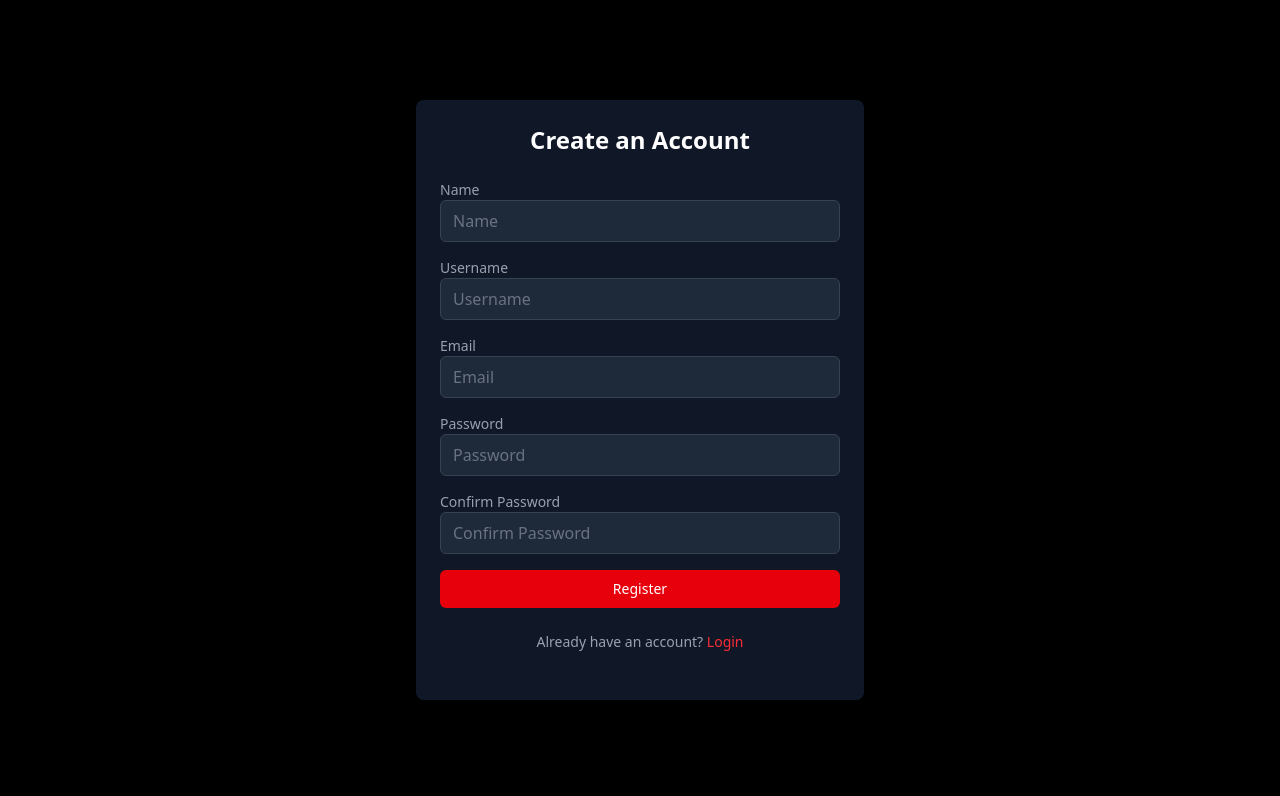
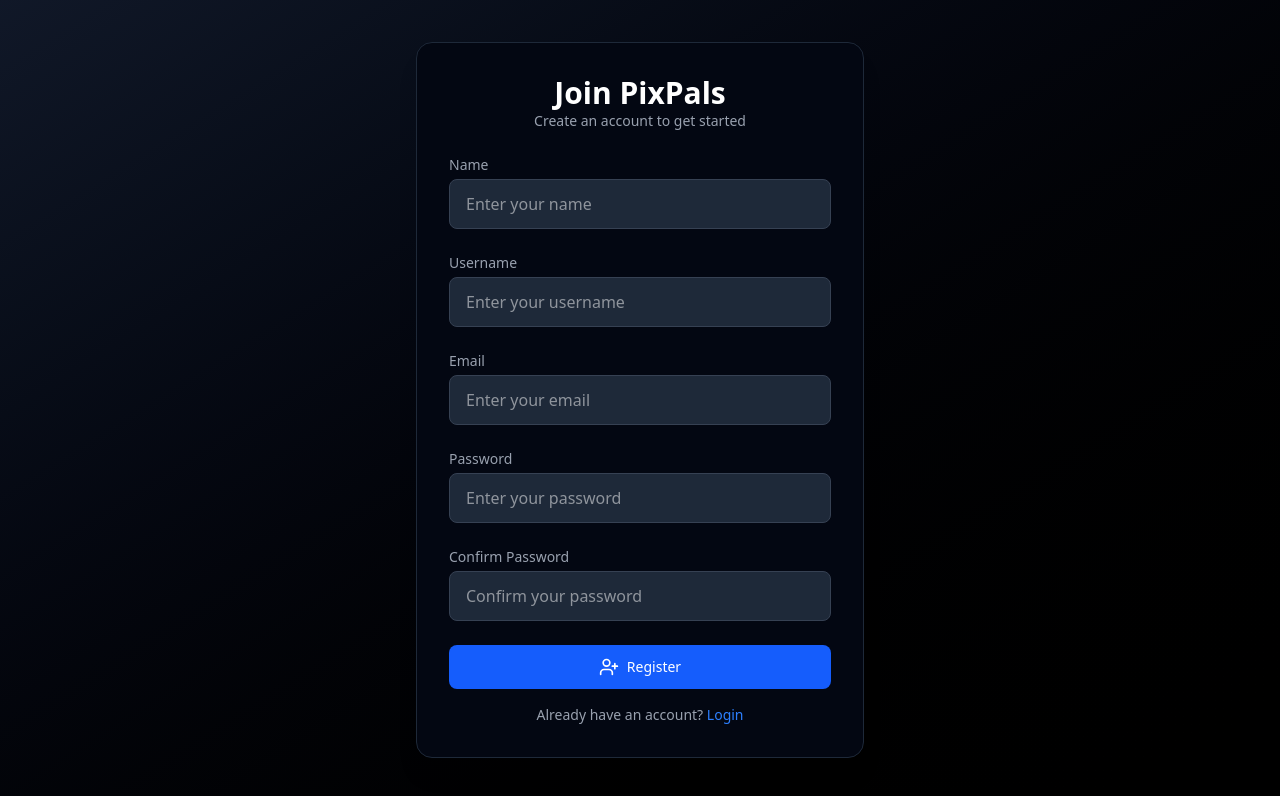
Before and after one commit to akarsh-pahariya/pixpals, a React (Vite) app in the folder client/: page /register in a window 1280 px wide. Shown: the top 796 px of the page. Built offline with nearby package versions, Linux system fonts and the light colour scheme; no server answers.

Commit message:
Grouup creation completed on frontend

```diff
--- /dev/null
+++ b/client/src/components/groups/CreateGroupModal.jsx
@@ -0,0 +1,134 @@
+import { useState } from 'react';
+
+const CreateGroupModal = ({ isOpen, onClose, onSubmit }) => {
+  const [groupName, setGroupName] = useState('');
+  const [username, setUsername] = useState('');
+  const [usersList, setUsersList] = useState([]);
+
+  const handleAddUser = () => {
+    if (username.trim() !== '' && !usersList.includes(username.trim())) {
+      setUsersList([...usersList, username.trim()]);
+      setUsername('');
+    }
+  };
+
+  const handleRemoveUser = (userToRemove) => {
+    setUsersList(usersList.filter((user) => user !== userToRemove));
+  };
+
+  const handleSubmit = (e) => {
+    e.preventDefault();
+    onSubmit({ name: groupName, members: usersList });
+
+    setGroupName('');
+    setUsername('');
+    setUsersList([]);
+    onClose();
+  };
+
+  const handleKeyDown = (e) => {
+    if (e.key === 'Enter') {
+      e.preventDefault();
+      handleAddUser();
+    }
+  };
+
+  if (!isOpen) return null;
+
+  return (
+    <div className="fixed inset-0 bg-black bg-opacity-70 flex items-center justify-center z-50 p-4">
+      <div className="bg-gray-900 border border-gray-800 p-6 rounded-xl shadow-2xl w-full max-w-md text-white">
+        <h2 className="text-xl font-bold mb-6 text-blue-400">
+          Create New Group
+        </h2>
+
+        <form onSubmit={handleSubmit}>
+          <div className="mb-5">
+            <label
+              htmlFor="groupName"
+              className="block text-sm font-medium mb-2 text-gray-300"
+            >
+              Group Name
+            </label>
+            <input
+              type="text"
+              id="groupName"
+              value={groupName}
+              onChange={(e) => setGroupName(e.target.value)}
+              className="w-full p-3 bg-gray-800 border border-gray-700 rounded-lg focus:ring-2 focus:ring-blue-500 focus:border-transparent text-white"
+              required
+            />
+          </div>
+
+          <div className="mb-5">
+            <label
+              htmlFor="username"
+              className="block text-sm font-medium mb-2 text-gray-300"
+            >
+              Add Users
+            </label>
+            <div className="flex">
+              <input
+                type="text"
+                id="username"
+                value={username}
+                onChange={(e) => setUsername(e.target.value)}
+                onKeyDown={handleKeyDown}
+                className="flex-grow p-3 bg-gray-800 border border-gray-700 rounded-l-lg focus:ring-2 focus:ring-blue-500 focus:border-transparent text-white"
+                placeholder="Enter username"
+              />
+              <button
+                type="button"
+                onClick={handleAddUser}
+                className="px-4 bg-blue-600 text-white rounded-r-lg hover:bg-blue-500 transition-all"
+              >
+                Add
+              </button>
+            </div>
+          </div>
+
+          {usersList.length > 0 && (
+            <div className="mb-6">
+              <div className="flex flex-wrap gap-2">
+                {usersList.map((user, index) => (
+                  <div
+                    key={index}
+                    className="flex items-center bg-gray-800 px-3 py-1 rounded-full"
+                  >
+                    <span className="text-sm text-gray-200">{user}</span>
+                    <button
+                      type="button"
+                      onClick={() => handleRemoveUser(user)}
+                      className="ml-2 text-gray-400 hover:text-red-400"
+                    >
+                      ×
+                    </button>
+                  </div>
+                ))}
+              </div>
+            </div>
+          )}
+
+          <div className="flex justify-end gap-3 mt-6">
+            <button
+              type="button"
+              onClick={onClose}
+              className="px-4 py-2 bg-gray-800 text-gray-300 rounded-lg hover:bg-gray-700 transition-all"
+            >
+              Cancel
+            </button>
+            <button
+              type="submit"
+              disabled={groupName.trim() === ''}
+              className="px-4 py-2 bg-blue-600 text-white rounded-lg hover:bg-blue-500 transition-all disabled:opacity-50 disabled:cursor-not-allowed"
+            >
+              Create Group
+            </button>
+          </div>
+        </form>
+      </div>
+    </div>
+  );
+};
+
+export default CreateGroupModal;
--- a/client/src/components/groups/GroupList.jsx
+++ b/client/src/components/groups/GroupList.jsx
@@ -2,7 +2,7 @@ import GroupItem from './GroupItem';
 
 const GroupList = ({ groups }) => {
   return (
-    <div className="space-y-4">
+    <div className="space-y-4 p-6 bg-gray-950 bg-opacity-90 rounded-2xl shadow-xl border border-gray-800 backdrop-blur-md">
       {groups.map((group) => (
         <GroupItem key={group.id} group={group} />
       ))}
--- a/client/src/hooks/useGroups.jsx
+++ b/client/src/hooks/useGroups.jsx
@@ -8,7 +8,7 @@ import { fetchGroupsList } from '../services/groupService';
 import { addGroupList } from '../store/slices/groupSlice';
 import { showErrorToast } from '../components/ui/Toast';
 
-const useGroups = () => {
+const useGroups = (refreshTrigger = 0) => {
   const dispatch = useDispatch();
   const isLoggedIn = useSelector((store) => store.user.isLoggedIn);
 
@@ -31,7 +31,7 @@ const useGroups = () => {
 
       getGroupsList();
     }
-  }, [dispatch, isLoggedIn]);
+  }, [dispatch, isLoggedIn, refreshTrigger]);
 };
 
 export default useGroups;
--- a/client/src/pages/Login.jsx
+++ b/client/src/pages/Login.jsx
@@ -11,11 +11,12 @@ import {
   setIsLoadingToFalse,
   setIsLoadingToTrue,
 } from '../store/slices/loadingSlice';
+import { LogIn } from 'lucide-react';
 
 const Login = () => {
   useAuth();
-  const [username, setUsername] = useState(null);
-  const [password, setPassword] = useState(null);
+  const [username, setUsername] = useState('');
+  const [password, setPassword] = useState('');
   const loading = useSelector((state) => state.loading.isLoading);
   const dispatch = useDispatch();
   const navigate = useNavigate();
@@ -28,7 +29,7 @@ const Login = () => {
       const userData = await loginUser(username, password);
       dispatch(addUserInfo(userData.data.user));
       dispatch(setAuthChecked(true));
-      showSuccessToast('Login Successful !!');
+      showSuccessToast('Login Successful!');
       navigate('/dashboard');
     } catch (error) {
       showErrorToast(error.message);
@@ -37,21 +38,20 @@ const Login = () => {
   };
 
   return (
-    <div className="min-h-screen bg-black flex items-center justify-center px-4">
-      <div className="max-w-md w-full space-y-6 p-6 bg-gray-900 rounded-lg shadow-xl">
-        <div>
-          <h2 className="text-center text-2xl font-bold text-white">
-            Welcome Back
-          </h2>
+    <div className="min-h-screen flex items-center justify-center bg-gradient-to-br from-gray-900 to-black px-4">
+      <div className="max-w-md w-full p-8 bg-gray-950 bg-opacity-90 shadow-xl rounded-2xl backdrop-blur-md border border-gray-800">
+        <div className="text-center mb-6">
+          <h2 className="text-3xl font-bold text-white">Welcome to PixPals</h2>
+          <p className="text-gray-400 text-sm">Log in to continue</p>
         </div>
-        <form className="space-y-4" onSubmit={handleLogin}>
+        <form className="space-y-6" onSubmit={handleLogin}>
           <div>
             <label className="block text-sm font-medium text-gray-400">
               Username
             </label>
             <input
-              className="appearance-none block w-full px-3 py-2 border border-gray-700 placeholder-gray-500 text-white rounded-md focus:outline-none focus:ring-red-500 focus:border-red-500 bg-gray-800"
-              placeholder="Username"
+              className="w-full px-4 py-3 mt-1 bg-gray-800 text-white border border-gray-700 rounded-lg focus:ring-2 focus:ring-blue-500 focus:outline-none transition-all"
+              placeholder="Enter your username"
               onChange={(e) => setUsername(e.target.value)}
             />
           </div>
@@ -60,24 +60,25 @@ const Login = () => {
               Password
             </label>
             <input
-              className="appearance-none block w-full px-3 py-2 border border-gray-700 placeholder-gray-500 text-white rounded-md focus:outline-none focus:ring-red-500 focus:border-red-500 bg-gray-800"
+              className="w-full px-4 py-3 mt-1 bg-gray-800 text-white border border-gray-700 rounded-lg focus:ring-2 focus:ring-blue-500 focus:outline-none transition-all"
               type="password"
-              placeholder="Password"
+              placeholder="Enter your password"
               onChange={(e) => setPassword(e.target.value)}
             />
           </div>
-          <div>
-            <button
-              type="submit"
-              className="w-full py-2 px-4 border border-transparent text-sm font-medium rounded-md text-white bg-red-600 hover:bg-red-700 focus:outline-none focus:ring-2 focus:ring-offset-2 focus:ring-red-500 transition-colors duration-200"
-            >
-              Login
-            </button>
-          </div>
+          <button
+            type="submit"
+            className="w-full flex items-center justify-center gap-2 py-3 px-4 text-sm font-medium rounded-lg text-white bg-blue-600 hover:bg-blue-500 focus:ring-2 focus:ring-blue-500 transition-all"
+          >
+            <LogIn className="w-5 h-5" /> Login
+          </button>
         </form>
-        <div className="text-center text-sm text-gray-400">
+        <div className="text-center text-sm text-gray-400 mt-4">
           Dont have an account?{' '}
-          <Link to="/register" className="text-red-500 hover:text-red-400">
+          <Link
+            to="/register"
+            className="text-blue-500 hover:text-blue-400 transition-all"
+          >
             Register
           </Link>
         </div>
--- a/client/src/pages/Register.jsx
+++ b/client/src/pages/Register.jsx
@@ -1,34 +1,39 @@
 import { useState } from 'react';
-import { useDispatch } from 'react-redux';
+import { useDispatch, useSelector } from 'react-redux';
 import { ToastContainer } from 'react-toastify';
 import { showErrorToast, showSuccessToast } from '../components/ui/Toast';
 import Spinner from '../components/ui/Spinner';
 import { addUserInfo, setAuthChecked } from '../store/slices/userSlice';
 import { registerUser } from '../services/authService';
 import { Link, useNavigate } from 'react-router-dom';
+import { UserPlus } from 'lucide-react';
+import {
+  setIsLoadingToFalse,
+  setIsLoadingToTrue,
+} from '../store/slices/loadingSlice';
 
 const Register = () => {
-  const [name, setName] = useState(null);
-  const [username, setUsername] = useState(null);
-  const [email, setEmail] = useState(null);
-  const [password, setPassword] = useState(null);
-  const [confirmPassword, setConfirmPassword] = useState(null);
-  const [loading, setLoading] = useState(false);
+  const [name, setName] = useState('');
+  const [username, setUsername] = useState('');
+  const [email, setEmail] = useState('');
+  const [password, setPassword] = useState('');
+  const [confirmPassword, setConfirmPassword] = useState('');
+  const loading = useSelector((store) => store.loading.isLoading);
   const dispatch = useDispatch();
   const navigate = useNavigate();
 
   const handleRegister = async (e) => {
     e.preventDefault();
-    setLoading(true);
+    dispatch(setIsLoadingToTrue());
+
+    if (password !== confirmPassword) {
+      showErrorToast('Passwords do not match!');
+      dispatch(setIsLoadingToFalse());
+      return;
+    }
 
     try {
-      const userData = await registerUser({
-        name,
-        username,
-        email,
-        password,
-        confirmPassword,
-      });
+      const userData = await registerUser({ name, username, email, password });
       dispatch(addUserInfo(userData.data.user));
       dispatch(setAuthChecked(true));
       showSuccessToast('Registration Successful !!');
@@ -36,25 +41,27 @@ const Register = () => {
     } catch (error) {
       showErrorToast(error.message);
     }
-    setLoading(false);
+    dispatch(setIsLoadingToFalse());
   };
 
   return (
-    <div className="min-h-screen bg-black flex items-center justify-center px-4">
-      <div className="max-w-md w-full space-y-6 p-6 bg-gray-900 rounded-lg shadow-xl">
-        <div>
-          <h2 className="text-center text-2xl font-bold text-white">
-            Create an Account
-          </h2>
+    <div className="min-h-screen flex items-center justify-center bg-gradient-to-br from-gray-900 to-black px-4">
+      <div className="max-w-md w-full p-8 bg-gray-950 bg-opacity-90 shadow-xl rounded-2xl backdrop-blur-md border border-gray-800">
+        <div className="text-center mb-6">
+          <h2 className="text-3xl font-bold text-white">Join PixPals</h2>
+          <p className="text-gray-400 text-sm">
+            Create an account to get started
+          </p>
         </div>
-        <form className="space-y-4" onSubmit={handleRegister}>
+        <form className="space-y-6" onSubmit={handleRegister}>
           <div>
             <label className="block text-sm font-medium text-gray-400">
               Name
             </label>
             <input
-              className="appearance-none block w-full px-3 py-2 border border-gray-700 placeholder-gray-500 text-white rounded-md focus:outline-none focus:ring-red-500 focus:border-red-500 bg-gray-800"
-              placeholder="Name"
+              className="w-full px-4 py-3 mt-1 bg-gray-800 text-white border border-gray-700 rounded-lg focus:ring-2 focus:ring-blue-500 focus:outline-none transition-all"
+              placeholder="Enter your name"
+              value={name}
               onChange={(e) => setName(e.target.value)}
             />
           </div>
@@ -63,8 +70,9 @@ const Register = () => {
               Username
             </label>
             <input
-              className="appearance-none block w-full px-3 py-2 border border-gray-700 placeholder-gray-500 text-white rounded-md focus:outline-none focus:ring-red-500 focus:border-red-500 bg-gray-800"
-              placeholder="Username"
+              className="w-full px-4 py-3 mt-1 bg-gray-800 text-white border border-gray-700 rounded-lg focus:ring-2 focus:ring-blue-500 focus:outline-none transition-all"
+              placeholder="Enter your username"
+              value={username}
               onChange={(e) => setUsername(e.target.value)}
             />
           </div>
@@ -73,8 +81,10 @@ const Register = () => {
               Email
             </label>
             <input
-              className="appearance-none block w-full px-3 py-2 border border-gray-700 placeholder-gray-500 text-white rounded-md focus:outline-none focus:ring-red-500 focus:border-red-500 bg-gray-800"
-              placeholder="Email"
+              className="w-full px-4 py-3 mt-1 bg-gray-800 text-white border border-gray-700 rounded-lg focus:ring-2 focus:ring-blue-500 focus:outline-none transition-all"
+              placeholder="Enter your email"
+              type="email"
+              value={email}
               onChange={(e) => setEmail(e.target.value)}
             />
           </div>
@@ -83,9 +93,10 @@ const Register = () => {
               Password
             </label>
             <input
-              className="appearance-none block w-full px-3 py-2 border border-gray-700 placeholder-gray-500 text-white rounded-md focus:outline-none focus:ring-red-500 focus:border-red-500 bg-gray-800"
+              className="w-full px-4 py-3 mt-1 bg-gray-800 text-white border border-gray-700 rounded-lg focus:ring-2 focus:ring-blue-500 focus:outline-none transition-all"
               type="password"
-              placeholder="Password"
+              placeholder="Enter your password"
+              value={password}
               onChange={(e) => setPassword(e.target.value)}
             />
           </div>
@@ -94,24 +105,26 @@ const Register = () => {
               Confirm Password
             </label>
             <input
-              className="appearance-none block w-full px-3 py-2 border border-gray-700 placeholder-gray-500 text-white rounded-md focus:outline-none focus:ring-red-500 focus:border-red-500 bg-gray-800"
+              className="w-full px-4 py-3 mt-1 bg-gray-800 text-white border border-gray-700 rounded-lg focus:ring-2 focus:ring-blue-500 focus:outline-none transition-all"
               type="password"
-              placeholder="Confirm Password"
+              placeholder="Confirm your password"
+              value={confirmPassword}
               onChange={(e) => setConfirmPassword(e.target.value)}
             />
           </div>
-          <div>
-            <button
-              type="submit"
-              className="w-full py-2 px-4 border border-transparent text-sm font-medium rounded-md text-white bg-red-600 hover:bg-red-700 focus:outline-none focus:ring-2 focus:ring-offset-2 focus:ring-red-500 transition-colors duration-200"
-            >
-              Register
-            </button>
-          </div>
+          <button
+            type="submit"
+            className="w-full flex items-center justify-center gap-2 py-3 px-4 text-sm font-medium rounded-lg text-white bg-blue-600 hover:bg-blue-500 focus:ring-2 focus:ring-blue-500 transition-all"
+          >
+            <UserPlus className="w-5 h-5" /> Register
+          </button>
         </form>
-        <div className="text-center text-sm text-gray-400">
+        <div className="text-center text-sm text-gray-400 mt-4">
           Already have an account?{' '}
-          <Link to="/login" className="text-red-500 hover:text-red-400">
+          <Link
+            to="/login"
+            className="text-blue-500 hover:text-blue-400 transition-all"
+          >
             Login
           </Link>
         </div>
--- a/client/src/store/slices/loadingSlice.jsx
+++ b/client/src/store/slices/loadingSlice.jsx
@@ -3,7 +3,7 @@ import { createSlice } from '@reduxjs/toolkit';
 const loadingSlice = createSlice({
   name: 'loading',
   initialState: {
-    isLoading: true,
+    isLoading: false,
   },
   reducers: {
     setIsLoadingToTrue: (state) => {
```
Also changed, not shown: client/src/components/groups/GroupItem.jsx (+5 -5 lines), client/src/components/groups/UserGroups.jsx (+5 -6 lines), client/src/pages/Dashboard.jsx (+45 -5 lines), client/src/services/groupService.jsx (+22 -1 lines).
